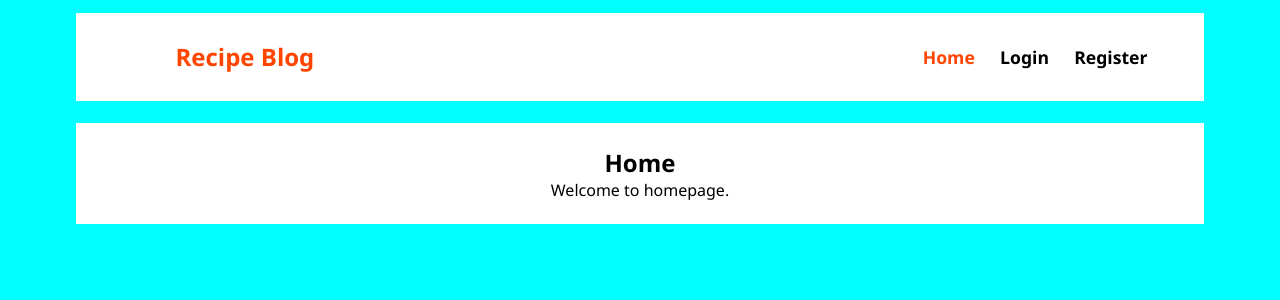
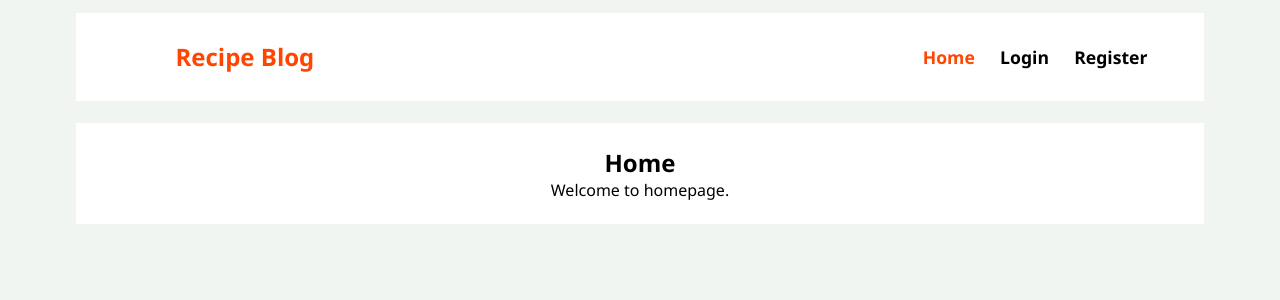
Before and after one commit to g-t-georgiev/recipe-blog, a React (Create React App) app: page / in a window 1280 px wide. Shown: the top 300 px of the page. Built offline with nearby package versions, Linux system fonts and the light colour scheme.

Commit message:
Changed body background color.

```diff
--- a/src/index.css
+++ b/src/index.css
@@ -9,5 +9,5 @@
 body {
 	font-family: 'Segoe UI', Tahoma, Geneva, Verdana, sans-serif;
 	padding: 1%;
-	background-color: aqua;
+	background-color: #f0f5f1;
 }
```
